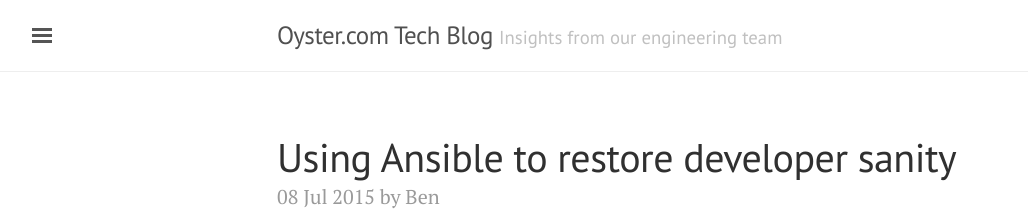
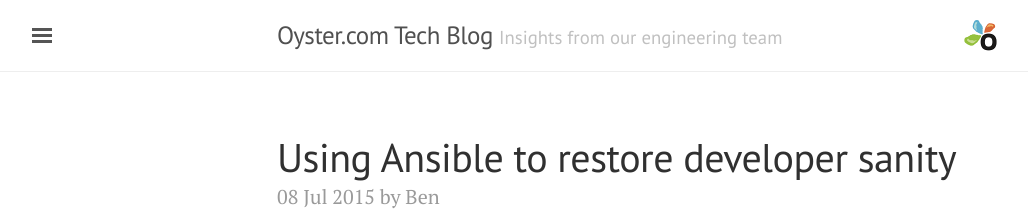
Before and after one commit to oysterhotels/oysterhotels.github.io, a Jekyll site: the page built from index.html, in a window 1280 px wide. Shown: the top 211 px of the page, without its empty margins (3-1031 px from the left). Built offline with Jekyll 4.4.1, drawn with Linux system fonts in a browser that asks for light colours; the list of posts is cut into pages by our own code.

Commit message:
Add Oyster logo

```diff
--- a/public/css/oyster.css
+++ b/public/css/oyster.css
@@ -1,3 +1,16 @@
+
+h3.masthead-title {
+    background-image: url(../oyster-logo.png);
+    background-size: 33px 31px;
+    background-repeat: no-repeat;
+    background-position: right;
+}
+
+@media (max-width: 48em) {
+  h3.masthead-title {
+    background-size: 27px 25px;
+  }
+}
 
 img {
     border-radius: 0;
```
Also changed, not shown: public/oyster-logo.png (added).
